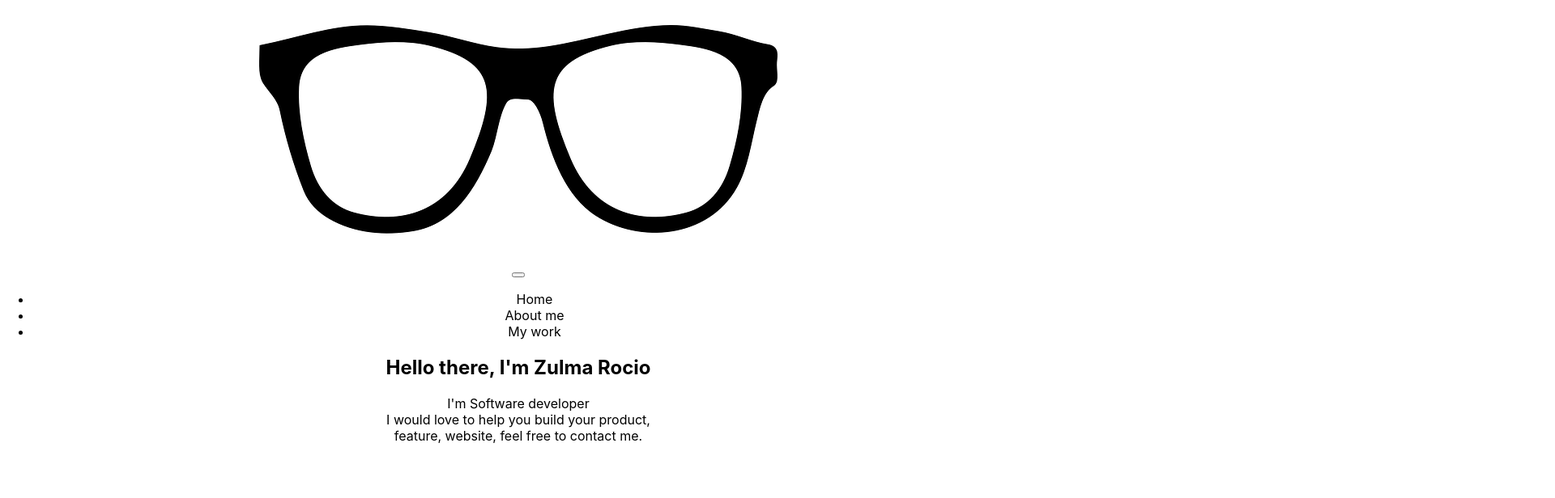
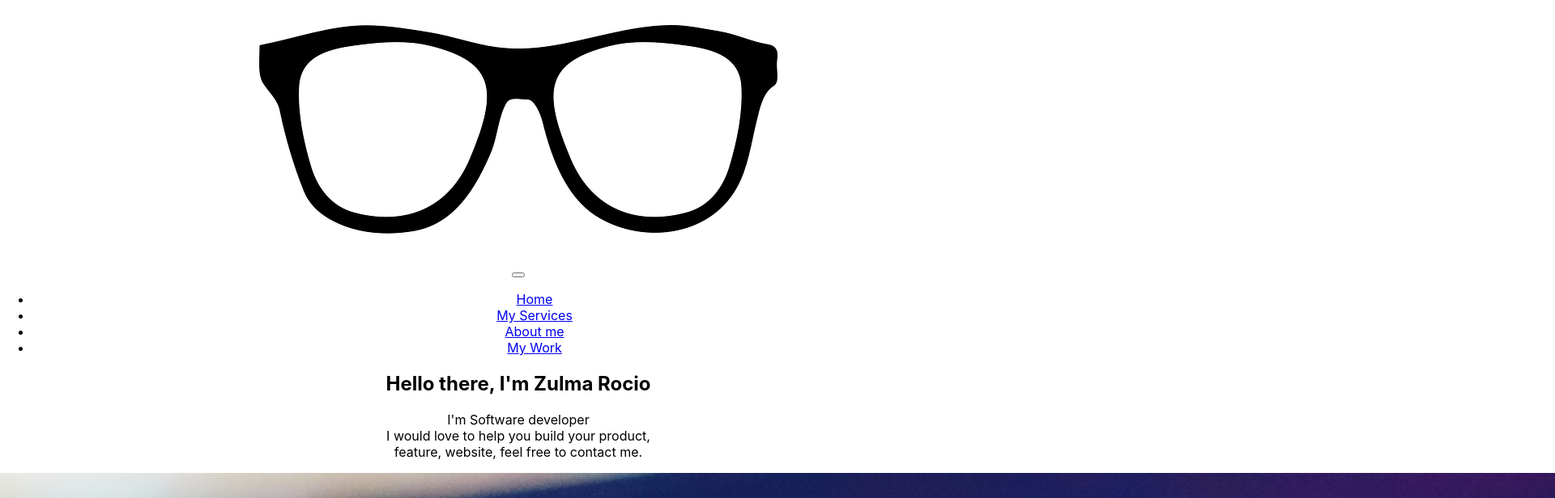
Before and after one commit to Rocio01/zr-portafolio, a React (Create React App) app: page / in a window 1280 px wide. Shown: the top 616 px of the page at 81% size, 1920 px wide, since content can reach past the window. Built offline with nearby package versions, Linux system fonts and the light colour scheme.

Commit message:
Add services component and images

```diff
--- a/src/App.js
+++ b/src/App.js
@@ -1,12 +1,14 @@
 import './App.css';
 import Header from './components/Header';
 import Introduction from './components/Introduction';
+import Services from './components/Services';
 
 function App() {
   return (
     <div className="App">
       <Header />
       <Introduction />
+      <Services />
     </div>
   );
 }
--- a/src/components/Header.js
+++ b/src/components/Header.js
@@ -1,5 +1,6 @@
 import React from 'react'
 import logo from '../images/eyeglasses-g08fdd365f_640.png'
+
 
 const Header = () => {
   return (
@@ -12,9 +13,10 @@ const Header = () => {
       </button>
     <nav>
       <ul className='nav-list'>
-        <li>Home</li>
-        <li>About me</li>
-        <li>My work</li>
+      <li class="nav-item"><a href="#home" class="nav-link">Home</a></li>
+      <li class="nav-item"><a href="#services" class="nav-link">My Services</a></li>
+      <li class="nav-item"><a href="#" class="nav-link">About me</a></li>
+      <li class="nav-item"><a href="#" class="nav-link">My Work</a></li>
       </ul>
     </nav>
     </header>
--- a/src/components/Introduction.js
+++ b/src/components/Introduction.js
@@ -1,8 +1,8 @@
 import React from 'react'
-
+import keyboard from '../images/keyboard.jpg'
 const Introduction = () => {
   return (
-    <section className='intro'>
+    <section className='intro' id='home'>
       <h1 className='section-title section-title-intro'>
        Hello there, I'm  <strong> Zulma Rocio </strong>
       </h1>
@@ -11,6 +11,7 @@ const Introduction = () => {
         I would love to help you build your product, <br />
         feature, website, feel free to contact me.
       </p>
+      <img src={keyboard} alt='keyboard' />
     </section>
   )
 }
--- /dev/null
+++ b/src/components/Services.js
@@ -0,0 +1,28 @@
+import React from 'react'
+
+const Services = () => {
+  return (
+    <section class="my-services" id="services">
+    <h2 class="section__title section__title--services">What I do</h2>
+    <div class="services">
+        <div class="service">
+            <h3></h3>
+            <p></p>
+        </div>
+
+        <div class="service">
+            <h3></h3>
+            <p></p>
+        </div>
+
+        <div class="service">
+            <h3></h3>
+            <p></p>
+        </div>
+    </div>
+    <a href="#work" class="btn">My Work</a>
+</section>
+  )
+}
+
+export default Services
```
Also changed, not shown: src/images/keyboard.jpg (added), 1 other file (tests, documents, lock files or other folders).
